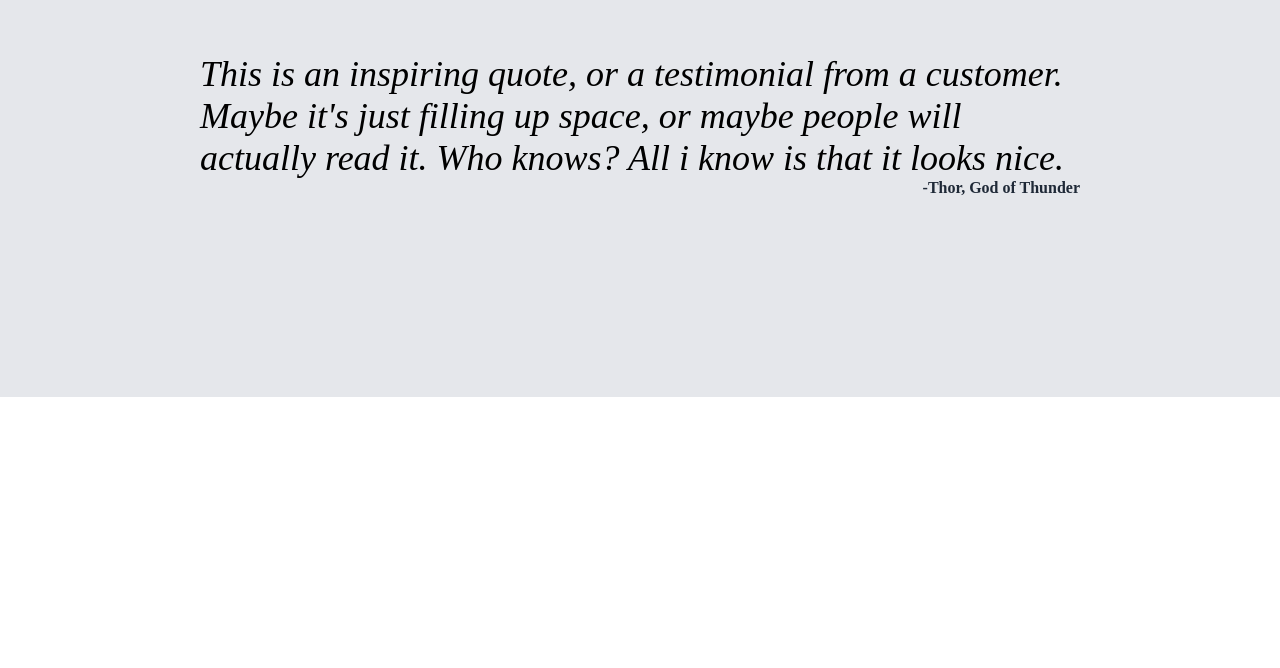
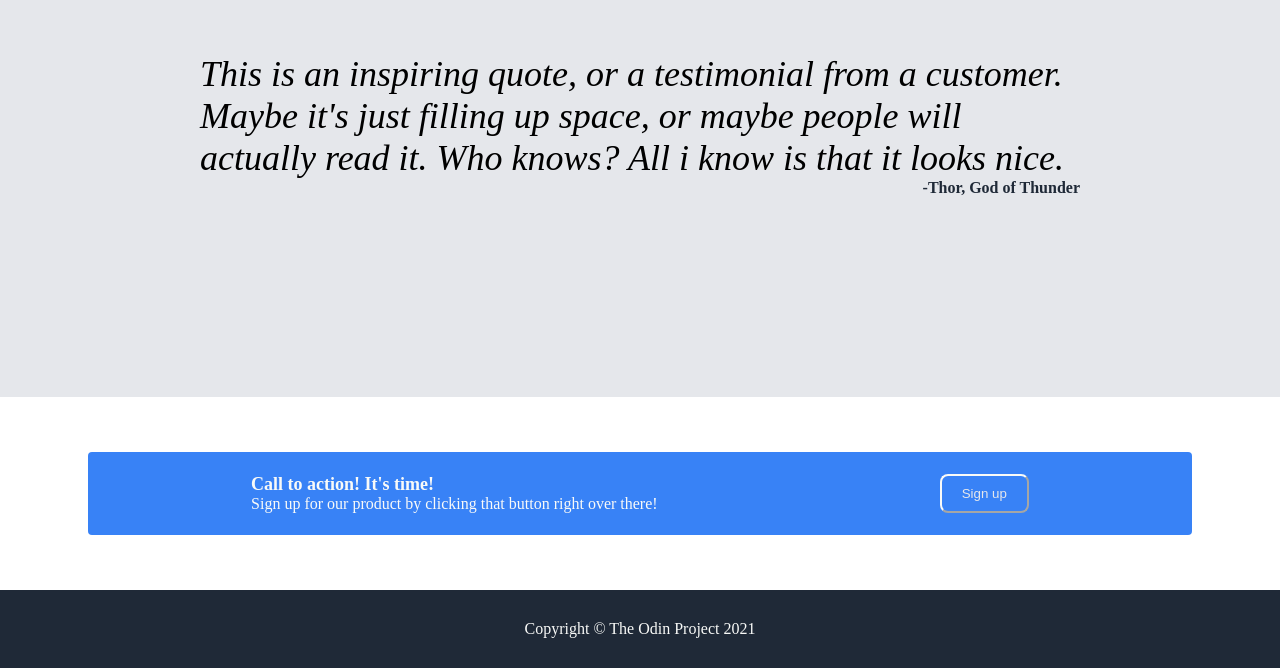
Before and after one commit to zyrobit/landing-page-top, a plain HTML site: page index.html in a window 1280 px wide. Shown: the part 964-1632 px from the top of the page. Before the commit the page ends 1361 px from the top, so only its background shows below. Drawn offline with Linux system fonts and the light colour scheme.

Commit message:
Designed and finished section4 and footer

```diff
--- a/index.html
+++ b/index.html
@@ -55,5 +55,17 @@
     <p class="quote">This is an inspiring quote, or a testimonial from a customer. Maybe it's just filling up space, or maybe people will actually read it. Who knows? All i know is that it looks nice. </p>
     <span class="cite">-Thor, God of Thunder</span>
    </div>
+   <div class="section4">
+    <div class="sign-up">
+        <div class="text">
+            <p class="cta">Call to action! It's time!</p>
+            <span class="cta-sub">Sign up for our product by clicking that button right over there!</span>
+        </div>
+        <button class="cta-button">Sign up</button>
+    </div>
+   </div>
+   <div class="footer">
+    <span>Copyright &copy; The Odin Project 2021</span>
+   </div>
 </body>
 </html>
--- a/style.css
+++ b/style.css
@@ -61,7 +61,7 @@ img {
     max-height: 280px;
 }
 
-button {
+.button {
     background-color: #3882F6;
     color: #E5E7EB;
     border-radius: 8px;
@@ -118,3 +118,36 @@ button {
     font-weight: bold;
     align-self: flex-end;
 }
+
+.section4 {
+    padding: 55px 88px;
+}
+
+.sign-up {
+    background-color: #3882F6;
+    border-radius: 4px;
+    color: #F9FAF8;
+    display: flex;
+    padding: 22px;
+    justify-content: space-around;
+}
+
+.cta {
+    font-size: 18px;
+    font-weight: bolder;
+}
+
+.cta-button {
+    background-color: #3882F6;
+    color: #E5E7EB;
+    border-radius: 8px;
+    border-color: #F9FAF8;
+    padding: 5px 20px;
+}
+
+.footer {
+    background-color: #1F2937;
+    color: #F9FAF8;
+    padding: 30px;
+    text-align: center;
+}
```
